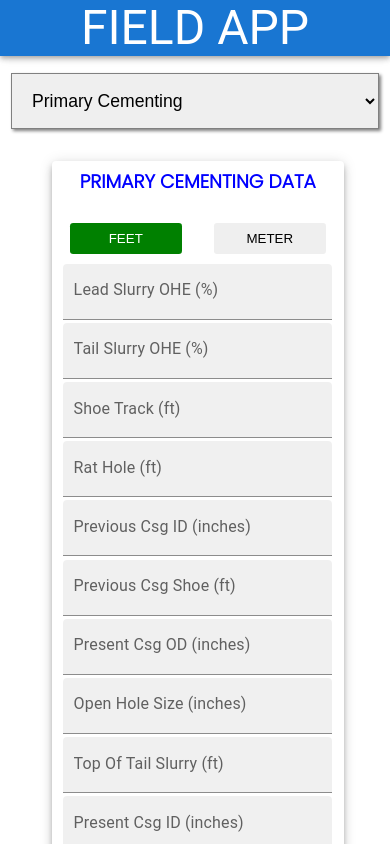
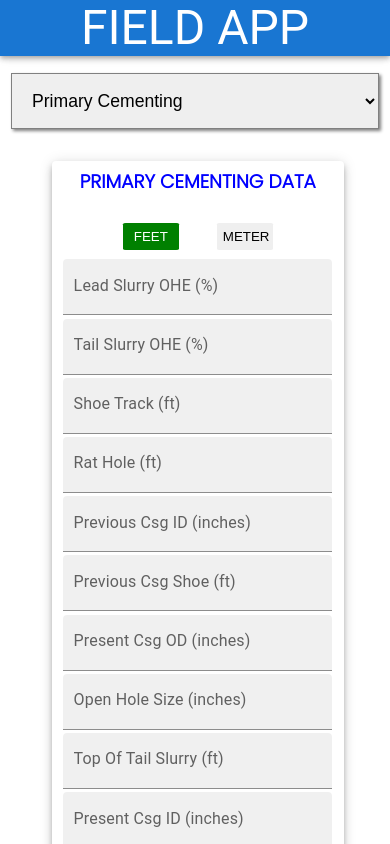
Before and after one commit to Alexcoder/riglex, a React (Create React App) app: page /select/primary in a window 390 px wide. Shown: the top 844 px of the page. Built offline with nearby package versions, Linux system fonts and the light colour scheme.

Commit message:
refactor result page

```diff
--- a/src/components/SideBar/SideBar.css
+++ b/src/components/SideBar/SideBar.css
@@ -30,17 +30,19 @@
 @media screen and (max-width: 1024px){
     .sideBar_container{
         position : fixed;
-        top: 32;
+        top: 0;
         bottom: 0;
         width:82%;
+        margin-top: 3.1rem;
         padding: 0.2rem 0.2rem 0.1rem 0rem;
+        /* z-index: 1100; */
     }
     .sideBar_button{
         font-size: 1.2rem;
         width:100%;
         background: lightgray;
         border: 1px solid transparent;
-        padding: 1rem 0rem;
+        padding: 2rem 0rem;
     }
 
 
--- a/src/components/calcPage/Plug/InputPlug.css
+++ b/src/components/calcPage/Plug/InputPlug.css
@@ -18,7 +18,6 @@
     padding: 1%;
     margin: 0.5rem 0.2rem;
     border-radius: 5%;
-
 }
 .plug_button{
     color: black;
--- a/src/components/calcPage/Plug/InputPlug.js
+++ b/src/components/calcPage/Plug/InputPlug.js
@@ -15,7 +15,8 @@ const InputPlug = ({LABEL}) => {
     drillPipe,
     setDrillPipe,
     handleSetModeUnit,
-    showPlugResult, setShowPlugResult
+    // showPlugResult,
+    setShowPlugResult
     } =  useGlobalState();
 
 
@@ -25,7 +26,7 @@ const handleChange=(e)=>{
 }
 
 const handleButtonColor = (value) => {
-  if(wellData.unit=== value){
+  if(wellData.unit===value){
     return theme
   } else {
     return
@@ -36,7 +37,6 @@ const handleButtonColor = (value) => {
     setShowPlugResult(true)
   }
 
-  console.log(showPlugResult)
   return (
     <div className="plug_input_container">
 
--- a/src/components/calcPage/Primary/InputPrimary.css
+++ b/src/components/calcPage/Primary/InputPrimary.css
@@ -23,18 +23,14 @@
     margin-top: 1rem;
     border: 1px solid gray;
   }
-  .button_field{
-    width: 7rem;
-    cursor: pointer;
-    padding: 0.5rem;
-    border-radius: 0.2rem;
-    margin-bottom: 0.2rem;
+  .primary_unit_button{
     border: none;
-  }
-  .button_field:hover{
-    background-color: transparent;
-    color: blue;
-  }
+    width: 14%;
+    padding: 1%;
+    margin: 0.5rem 0.2rem;
+    border-radius: 5%;
+}
+
 .input_primary_BackButton{
   width: 20rem;
   padding: 0.8rem;
@@ -52,13 +48,9 @@
   .input_primary_container{
     margin-left: 5%;
   }
-
-  .button_field{
-    width: 35%rem;
-    margin: 0.5rem 0rem
-  }
+  .primary_unit_button{
+    width: 19%;
+    padding: 2%;
+    margin: 0.5rem 0.2rem;
 }
-  .input_primary_grid_container{
-    display: grid;
-    grid-template-columns: 1fr;
-  }
+}
--- a/src/components/calcPage/Primary/InputPrimary.js
+++ b/src/components/calcPage/Primary/InputPrimary.js
@@ -1,11 +1,11 @@
 import React from 'react';
-import './InputPrimary.css';
 import { Grid, Paper} from '@mui/material';
 
 import { useGlobalState } from '../../../state';
 
 import {SinglePrimary} from '../..';
 import { useHistory } from 'react-router-dom';
+import './InputPrimary.css';
 
 
 const InputPrimary = ({ PreviousCsgShoe, PreviousCsgID,CasingOD, CasingID ,LABEL}) =>{
@@ -18,7 +18,7 @@ const InputPrimary = ({ PreviousCsgShoe, PreviousCsgID,CasingOD, CasingID ,LABEL
       }
 
       const handleButtonColor = (value) => {
-        if(wellData.unit=== value){
+        if(wellData.unit===value){
           return theme
         } else {
           return
@@ -41,9 +41,9 @@ const handleViewResult=()=>{
 
      <Grid container textAlign="center" justifyContent="center" sx={{gap:"2rem"}} className="flexUnitButton">
    <button  onClick={()=>{handleSetModeUnit("ft")} }
-       className={`button_field ${handleButtonColor("ft")}`} value={"ft"} > FEET</button>
+       className={`primary_unit_button ${handleButtonColor("ft")}`} value={"ft"} > FEET</button>
     <button onClick={()=> {handleSetModeUnit("m") }}
-      className={`button_field ${handleButtonColor("m")}`} value={"m"} > METER </button>
+      className={`primary_unit_button ${handleButtonColor("m")}`} value={"m"} > METER </button>
    </Grid>
 
 
@@ -81,9 +81,9 @@ const handleViewResult=()=>{
       </Grid>
 
       <button className={theme? `${theme} input_primary_BackButton` :"input_primary_BackButton" }
-      style={{boxShadow: "0.2rem 0.2rem 0.3rem 0rem gray", borderRadius: "1rem", width: "13rem" }} onClick={()=> history.push("/select/bump-pressure")}> BUMP PRESSURE </button>
+      style={{borderRadius: "5%", width: "13rem" }} onClick={()=> history.push("/select/bump-pressure")}> BUMP PRESSURE </button>
       <button className={theme? `${theme} input_primary_BackButton` :"input_primary_BackButton" }
-      style={{boxShadow: "0.2rem 0.2rem 0.3rem 0rem gray", borderRadius: "1rem", width: "13rem" }}
+      style={{borderRadius: "5%", width: "13rem" }}
       onClick={handleViewResult}> VIEW RESULT </button>
     </Paper>
 
```
